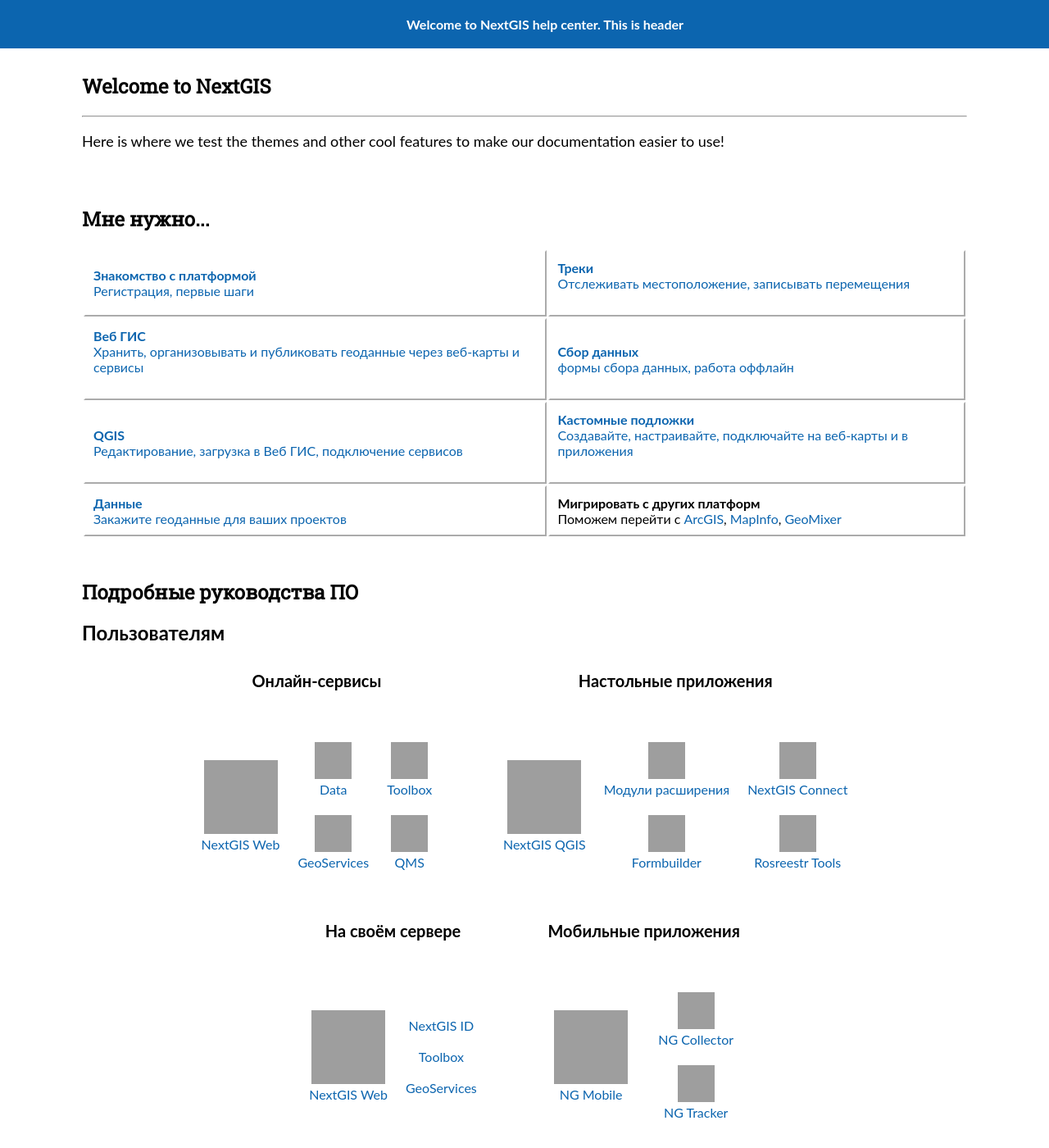
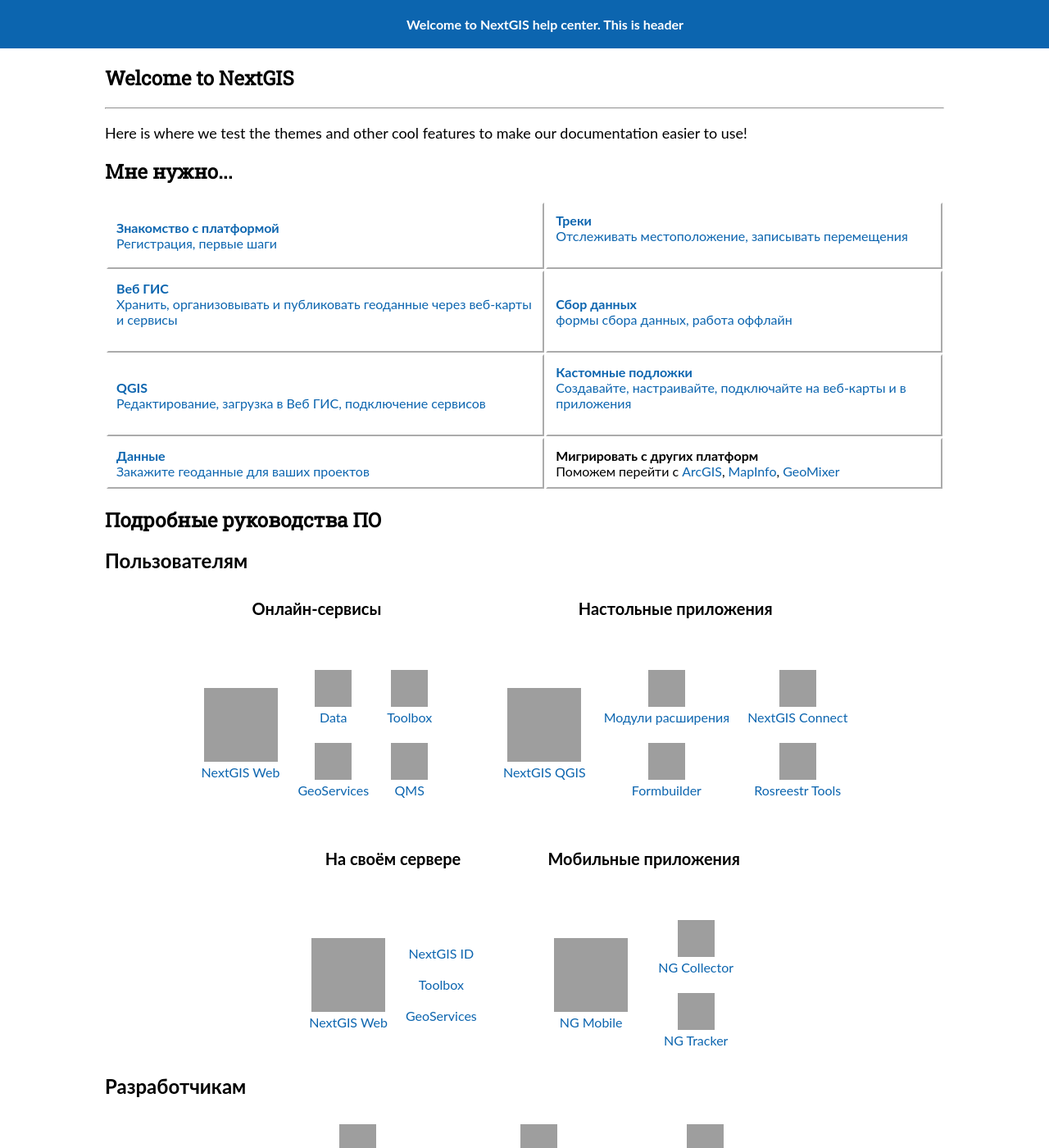
Before and after one commit to G-Jul/nextgisstaging, a Sphinx documentation site: the page built from docs/source/index.rst, in a window 1280 px wide and 1400 px high. Shown: the whole window at 82% size. Built offline with Sphinx 7.4.7 and the Read the Docs theme 3.1.0, drawn with Linux system fonts in a browser that asks for light colours; some of the changed text lies outside the part shown; grey boxes are pictures that could not be loaded.

Commit message:
Tweak layout

```diff
--- a/docs/source/_templates/index_rtd.html
+++ b/docs/source/_templates/index_rtd.html
@@ -14,6 +14,8 @@
 
 header {
     margin-top: 0px;
+    width: 100%;
+    box-sizing: border-box;
     position: sticky;
     top: 0;
     padding-top: 20px;
@@ -26,7 +28,6 @@
     font-weight: bold;
     font-family: Lato, sans-serif;
     overflow: auto;
-
 }
 
 body {
@@ -37,10 +38,12 @@
 
 footer {
     padding-left: 10px;
+    padding-bottom: 10px;
     background-color: #d8e5f0;
-    position: absolute;
-    margin-bottom: 0;
-    width: 100vw;
+    position: relative;
+    box-sizing: border-box;
+    width: 100%;
+
 }
 
 h1 {
@@ -54,12 +57,13 @@
 
 section {
     font-family: Lato, sans-serif;
-    padding-top: 10px;
-    padding-right: 100px;
-    padding-left: 100px;
-    padding-bottom: 20px;
 }
 
+.container {
+    margin: 0 auto;
+    width: 80%;
+    box-sizing: border-box;
+}
 
 td {
     padding:10px;
@@ -82,7 +86,7 @@
 
 <body>
 
-
+<div class="container">
 <section id="main">
     <h1>Welcome to NextGIS</h1>
     <hr/>
@@ -214,20 +218,21 @@
     <p>overflow</p>
     <p>contents + css</p>
 </section>
-
-</body>
-
+</div>
 <footer>
 
     <hr/>
 
-    <p>&#169; Copyright .</p>
+    <p>&#169; Copyright 1.</p>
     <p>Built with <a href="https://www.sphinx-doc.org/">Sphinx</a> using a
     <a href="https://github.com/readthedocs/sphinx_rtd_theme">theme</a>
     provided by <a href="https://readthedocs.org">Read the Docs</a>.</p>
+   <p></p>
+
+</footer>
+</body>
 
 
-</footer>
 
 
   <script>
```
